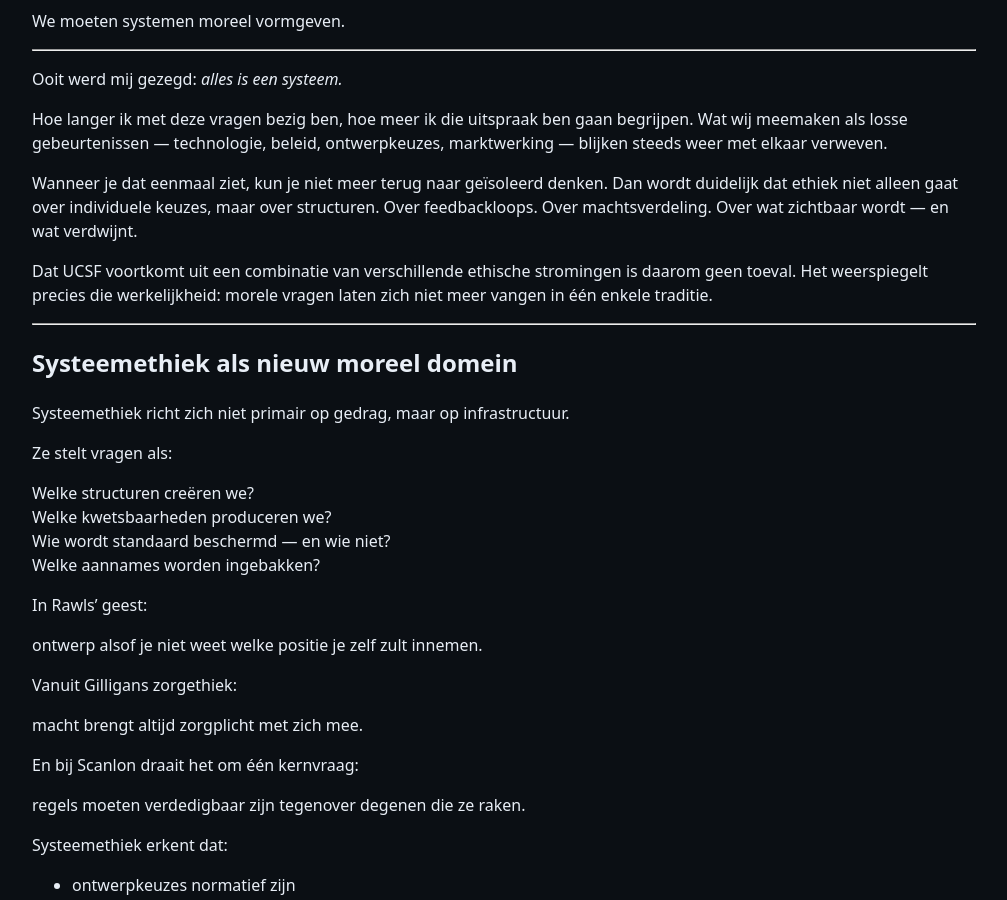
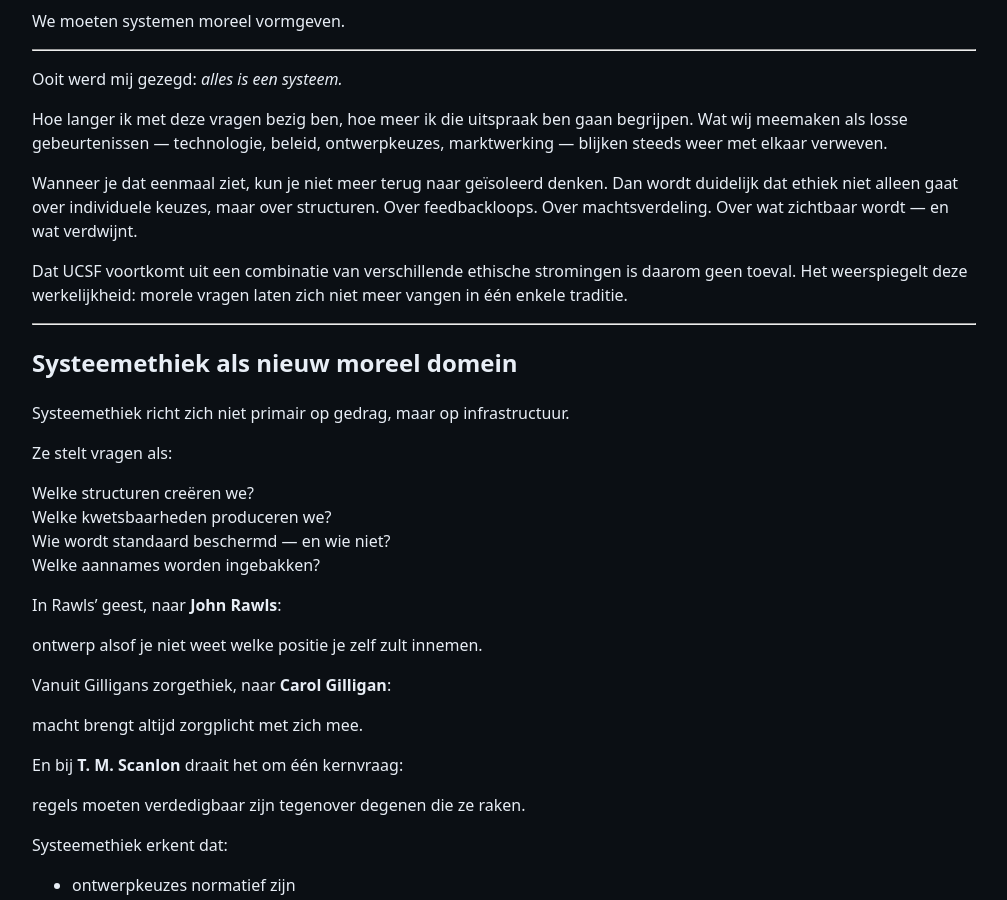
Before and after one commit to MartijnBruzzese/ModelHaven-Studio, a Jekyll site: the page built from POSITION_PAPERS/ETHICS/NL/ETHISCH_FUNDAMENT/03_h3_ethiek_voorbij_het_individu.md, in a window 1280 px wide and 900 px high, scrolled down 2776 px. Shown: the whole window, without its empty margins (136-1143 px from the left). Built offline with Jekyll 4.4.1, drawn with Linux system fonts in a browser that asks for light colours; our own code applies the rules of GitHub Pages for plain Markdown files; some of the changed text lies outside the part shown.

Commit message:
Update 03_h3_ethiek_voorbij_het_individu.md

```diff
--- a/POSITION_PAPERS/ETHICS/NL/ETHISCH_FUNDAMENT/03_h3_ethiek_voorbij_het_individu.md
+++ b/POSITION_PAPERS/ETHICS/NL/ETHISCH_FUNDAMENT/03_h3_ethiek_voorbij_het_individu.md
@@ -49,7 +49,7 @@ Vaak voelt niemand zich eigenaar.
 
 Niet uit kwade wil, maar omdat causaliteit is opgelost in infrastructuur.
 
-Dit is een fundamenteel nieuw moreel probleem — precies het schaalvraagstuk dat Hans Jonas beschreef.
+Dit is een fundamenteel nieuw moreel probleem — precies het schaalvraagstuk dat **Hans Jonas** beschreef.
 
 ---
 
@@ -87,7 +87,7 @@ Mensen zijn relationele subjecten: dragers van waardigheid, kwetsbaarheid en con
 
 Wanneer systemen mensen reduceren tot interactiepunten, verdwijnt die complexiteit.
 
-UCSF vertrekt expliciet vanuit het tegenovergestelde uitgangspunt — Kantiaans geformuleerd, naar Immanuel Kant:
+UCSF vertrekt expliciet vanuit het tegenovergestelde uitgangspunt — Kantiaans geformuleerd, naar **Immanuel Kant**:
 
 *mensen zijn geen middelen.*
 
@@ -139,7 +139,7 @@ Hoe langer ik met deze vragen bezig ben, hoe meer ik die uitspraak ben gaan begr
 
 Wanneer je dat eenmaal ziet, kun je niet meer terug naar geïsoleerd denken. Dan wordt duidelijk dat ethiek niet alleen gaat over individuele keuzes, maar over structuren. Over feedbackloops. Over machtsverdeling. Over wat zichtbaar wordt — en wat verdwijnt.
 
-Dat UCSF voortkomt uit een combinatie van verschillende ethische stromingen is daarom geen toeval. Het weerspiegelt precies die werkelijkheid: morele vragen laten zich niet meer vangen in één enkele traditie.
+Dat UCSF voortkomt uit een combinatie van verschillende ethische stromingen is daarom geen toeval. Het weerspiegelt deze werkelijkheid: morele vragen laten zich niet meer vangen in één enkele traditie.
 
 ---
 
@@ -154,15 +154,15 @@ Welke kwetsbaarheden produceren we?
 Wie wordt standaard beschermd — en wie niet?
 Welke aannames worden ingebakken?
 
-In Rawls’ geest:
+In Rawls’ geest, naar **John Rawls**:
 
 ontwerp alsof je niet weet welke positie je zelf zult innemen.
 
-Vanuit Gilligans zorgethiek:
+Vanuit Gilligans zorgethiek, naar **Carol Gilligan**:
 
 macht brengt altijd zorgplicht met zich mee.
 
-En bij Scanlon draait het om één kernvraag:
+En bij **T. M. Scanlon** draait het om één kernvraag:
 
 regels moeten verdedigbaar zijn tegenover degenen die ze raken.
 
```
Also changed, not shown: other parts of POSITION_PAPERS/ETHICS/NL/ETHISCH_FUNDAMENT/03_h3_ethiek_voorbij_het_individu.md (+1 -1 lines).
